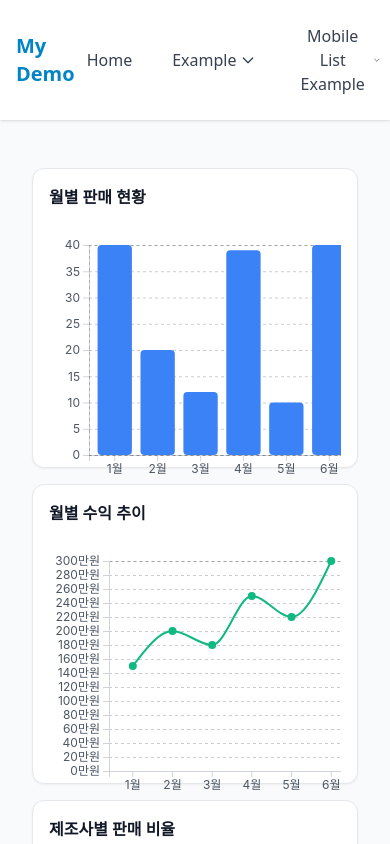
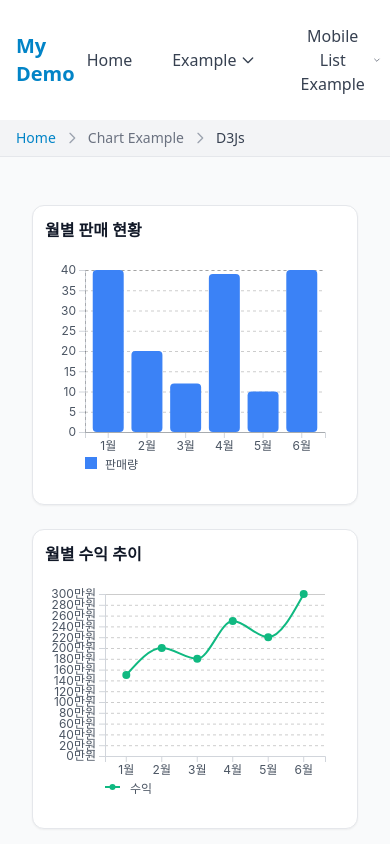
Before and after one commit to code-zeronine/vue_example, a Vue app: page /d3-js in a window 390 px wide. Shown: the top 844 px of the page. Built offline with nearby package versions, Linux system fonts and the light colour scheme.

Commit message:
feat: integrate chartjs-plugin-datalabels for enhanced data visualization and update chart components for improved responsiveness

```diff
--- a/package.json
+++ b/package.json
@@ -17,6 +17,7 @@
     "@vue/babel-preset-jsx": "^1.4.0",
     "apexcharts": "^4.5.0",
     "chart.js": "^4.4.8",
+    "chartjs-plugin-datalabels": "^2.2.0",
     "d3": "^7.9.0",
     "glob": "^11.0.1",
     "highcharts": "^12.2.0",
--- a/src/App.vue
+++ b/src/App.vue
@@ -56,7 +56,8 @@
                   <path stroke-linecap="round" stroke-linejoin="round" stroke-width="2" d="M19 9l-7 7-7-7" />
                 </svg>
               </button>
-              <div class="absolute left-0 w-48 rounded-b-md shadow-lg bg-gray-100 dark:bg-gray-700 ring-1 ring-black ring-opacity-5 invisible group-hover:visible">
+              <div class="absolute left-0 w-48 rounded-b-md shadow-lg bg-gray-100 dark:bg-gray-700 ring-1 ring-black ring-opacity-5 invisible group-hover:visible"
+                   style="z-index: 1000;">
                 <router-link to="/echart-js" class="block px-4 py-2 text-sm text-gray-700 dark:text-gray-200 hover:bg-gray-200 dark:hover:bg-gray-600">
                   EchartJS
                 </router-link>
@@ -83,7 +84,8 @@
                   <path stroke-linecap="round" stroke-linejoin="round" stroke-width="2" d="M19 9l-7 7-7-7" />
                 </svg>
               </button>
-              <div class="absolute left-0 w-56 rounded-b-md shadow-lg bg-gray-100 dark:bg-gray-700 ring-1 ring-black ring-opacity-5 invisible group-hover:visible">
+              <div class="absolute left-0 w-56 rounded-b-md shadow-lg bg-gray-100 dark:bg-gray-700 ring-1 ring-black ring-opacity-5 invisible group-hover:visible"
+                   style="z-index: 1000;">
                 <router-link to="/architecture" class="block px-4 py-2 text-sm text-gray-700 dark:text-gray-200 hover:bg-gray-200 dark:hover:bg-gray-600">
                   소프트웨어 구성도
                 </router-link>
@@ -113,6 +115,29 @@
       </nav>
     </header>
 
+    <!-- Breadcrumb -->
+    <div class="bg-gray-100 dark:bg-gray-800 border-b border-gray-200 dark:border-gray-700">
+      <div class="container mx-auto px-4 py-2">
+        <div class="flex items-center space-x-2 text-sm">
+          <router-link to="/" class="text-primary-600 dark:text-primary-400 hover:text-primary-700 dark:hover:text-primary-300">
+            Home
+          </router-link>
+          <template v-if="currentRoute.meta.breadcrumb">
+            <svg class="w-4 h-4 text-gray-400" fill="none" stroke="currentColor" viewBox="0 0 24 24">
+              <path stroke-linecap="round" stroke-linejoin="round" stroke-width="2" d="M9 5l7 7-7 7" />
+            </svg>
+            <template v-if="currentRoute.meta.parent">
+              <span class="text-gray-500 dark:text-gray-400">{{ currentRoute.meta.parent }}</span>
+              <svg class="w-4 h-4 text-gray-400" fill="none" stroke="currentColor" viewBox="0 0 24 24">
+                <path stroke-linecap="round" stroke-linejoin="round" stroke-width="2" d="M9 5l7 7-7 7" />
+              </svg>
+            </template>
+            <span class="text-gray-700 dark:text-gray-200">{{ currentRoute.meta.breadcrumb }}</span>
+          </template>
+        </div>
+      </div>
+    </div>
+
     <main class="container mx-auto px-4 py-8">
       <router-view />
     </main>
@@ -120,13 +145,86 @@
 </template>
 
 <script setup lang="ts">
-import { onMounted } from 'vue'
+import { onMounted, computed } from 'vue'
 import { useThemeStore } from './stores/theme'
+import { useRoute } from 'vue-router'
 import ThemeToggle from './components/ThemeToggle.vue'
 
 const themeStore = useThemeStore()
+const route = useRoute()
+
+const currentRoute = computed(() => {
+  const path = route.path
+  const meta = {
+    breadcrumb: '',
+    parent: ''
+  }
+
+  // Define breadcrumb mapping
+  if (path === '/') {
+    meta.breadcrumb = 'Home'
+  } else if (path === '/counter') {
+    meta.breadcrumb = 'Counter'
+    meta.parent = 'Example'
+  } else if (path === '/vehicle-options') {
+    meta.breadcrumb = '차량옵션'
+    meta.parent = 'Mobile List Example'
+  } else if (path === '/used-car-status') {
+    meta.breadcrumb = '중고차 현황'
+    meta.parent = 'Mobile List Example'
+  } else if (path === '/echart-js') {
+    meta.breadcrumb = 'EchartJS'
+    meta.parent = 'Chart Example'
+  } else if (path === '/d3-js') {
+    meta.breadcrumb = 'D3Js'
+    meta.parent = 'Chart Example'
+  } else if (path === '/apex-charts-js') {
+    meta.breadcrumb = 'ApexCharts'
+    meta.parent = 'Chart Example'
+  } else if (path === '/highcharts-js') {
+    meta.breadcrumb = 'Highcharts'
+    meta.parent = 'Chart Example'
+  } else if (path === '/chartjs') {
+    meta.breadcrumb = 'ChartJs'
+    meta.parent = 'Chart Example'
+  } else if (path === '/architecture') {
+    meta.breadcrumb = '소프트웨어 구성도'
+    meta.parent = 'Architecture'
+  } else if (path === '/mobile-app-architecture') {
+    meta.breadcrumb = '모바일 앱 구성도'
+    meta.parent = 'Architecture'
+  } else if (path === '/mobile-web-architecture') {
+    meta.breadcrumb = '모바일 웹 구성도'
+    meta.parent = 'Architecture'
+  } else if (path === '/pc-web-architecture') {
+    meta.breadcrumb = 'PC 웹 구성도'
+    meta.parent = 'Architecture'
+  } else if (path === '/about') {
+    meta.breadcrumb = 'About'
+  }
+
+  return {
+    path,
+    meta
+  }
+})
 
 onMounted(() => {
   themeStore.initTheme()
 })
 </script>
+
+<style scoped>
+.group:hover {
+  z-index: 50;
+}
+
+.group > div {
+  transform: translateY(0);
+  transition: transform 0.2s ease-out, visibility 0.2s ease-out;
+}
+
+.group:hover > div {
+  transform: translateY(1px);
+}
+</style>
--- a/src/views/D3Js.vue
+++ b/src/views/D3Js.vue
@@ -3,19 +3,25 @@
     <!-- 바 차트 -->
     <div class="chart-container">
       <h3 class="chart-title">월별 판매 현황</h3>
-      <svg ref="barChartRef" class="d3-chart"></svg>
+      <div class="chart-wrapper">
+        <svg ref="barChartRef" class="d3-chart"></svg>
+      </div>
     </div>
 
     <!-- 라인 차트 -->
     <div class="chart-container">
       <h3 class="chart-title">월별 수익 추이</h3>
-      <svg ref="lineChartRef" class="d3-chart"></svg>
+      <div class="chart-wrapper">
+        <svg ref="lineChartRef" class="d3-chart"></svg>
+      </div>
     </div>
 
     <!-- 파이 차트 -->
     <div class="chart-container">
       <h3 class="chart-title">제조사별 판매 비율</h3>
-      <svg ref="pieChartRef" class="d3-chart"></svg>
+      <div class="chart-wrapper">
+        <svg ref="pieChartRef" class="d3-chart"></svg>
+      </div>
     </div>
   </div>
 </template>
@@ -71,14 +77,14 @@ const renderBarChart = () => {
   d3.selectAll('.chart-tooltip').remove()
 
   // 컨테이너 크기 가져오기
-  const container = d3.select(barChartRef.value.parentElement as HTMLElement)
-  const containerWidth = parseInt(container.style('width'), 10) || 300
-  const containerHeight = parseInt(container.style('height'), 10) || 400
+  const wrapper = d3.select(barChartRef.value.parentElement as HTMLElement)
+  const containerWidth = wrapper.node()?.getBoundingClientRect().width || 300
+  const containerHeight = wrapper.node()?.getBoundingClientRect().height || 400
 
   // SVG 크기 설정
   const margin = { top: 20, right: 20, bottom: 30, left: 40 }
   const width = containerWidth - margin.left - margin.right
-  const height = containerHeight - margin.top - margin.bottom - 40 // 제목 공간 확보
+  const height = containerHeight - margin.top - margin.bottom - 30 // 범례를 위한 공간 확보
 
   // 기존 차트 제거
   d3.select(barChartRef.value).selectAll('*').remove()
@@ -171,6 +177,25 @@ const renderBarChart = () => {
         .duration(500)
         .style('opacity', 0)
     })
+
+  // 범례 추가
+  const legend = svg.append('g')
+    .attr('class', 'legend')
+    .attr('transform', `translate(${margin.left},${height + margin.top + 25})`)
+
+  legend.append('rect')
+    .attr('x', 0)
+    .attr('width', 12)
+    .attr('height', 12)
+    .attr('fill', '#3B82F6')
+
+  legend.append('text')
+    .attr('x', 20)
+    .attr('y', 9)
+    .text('판매량')
+    .style('font-size', '12px')
+    .style('font-family', "'Inter', sans-serif")
+    .attr('alignment-baseline', 'middle')
 }
 
 const renderLineChart = () => {
@@ -180,14 +205,14 @@ const renderLineChart = () => {
   d3.selectAll('.chart-tooltip').remove()
 
   // 컨테이너 크기 가져오기
-  const container = d3.select(lineChartRef.value.parentElement as HTMLElement)
-  const containerWidth = parseInt(container.style('width'), 10) || 300
-  const containerHeight = parseInt(container.style('height'), 10) || 400
+  const wrapper = d3.select(lineChartRef.value.parentElement as HTMLElement)
+  const containerWidth = wrapper.node()?.getBoundingClientRect().width || 300
+  const containerHeight = wrapper.node()?.getBoundingClientRect().height || 400
 
   // SVG 크기 설정
   const margin = { top: 20, right: 20, bottom: 30, left: 60 }
   const width = containerWidth - margin.left - margin.right
-  const height = containerHeight - margin.top - margin.bottom - 40
+  const height = containerHeight - margin.top - margin.bottom - 30 // 범례를 위한 공간 확보
 
   // 기존 차트 제거
   d3.select(lineChartRef.value).selectAll('*').remove()
@@ -293,6 +318,33 @@ const renderLineChart = () => {
         .duration(500)
         .style('opacity', 0)
     })
+
+  // 범례 추가
+  const legend = svg.append('g')
+    .attr('class', 'legend')
+    .attr('transform', `translate(${margin.left},${height + margin.top + 25})`)
+
+  legend.append('line')
+    .attr('x1', 0)
+    .attr('y1', 6)
+    .attr('x2', 15)
+    .attr('y2', 6)
+    .attr('stroke', '#10B981')
+    .attr('stroke-width', 2)
+
+  legend.append('circle')
+    .attr('cx', 7.5)
+    .attr('cy', 6)
+    .attr('r', 3)
+    .attr('fill', '#10B981')
+
+  legend.append('text')
+    .attr('x', 25)
+    .attr('y', 9)
+    .text('수익')
+    .style('font-size', '12px')
+    .style('font-family', "'Inter', sans-serif")
+    .attr('alignment-baseline', 'middle')
 }
 
 const renderPieChart = () => {
@@ -302,16 +354,15 @@ const renderPieChart = () => {
   d3.selectAll('.chart-tooltip').remove()
 
   // 컨테이너 크기 가져오기
-  const container = d3.select(pieChartRef.value.parentElement as HTMLElement)
-  const containerWidth = parseInt(container.style('width'), 10) || 300
-  const containerHeight = parseInt(container.style('height'), 10) || 400
+  const wrapper = d3.select(pieChartRef.value.parentElement as HTMLElement)
+  const containerWidth = wrapper.node()?.getBoundingClientRect().width || 300
+  const containerHeight = wrapper.node()?.getBoundingClientRect().height || 400
 
   // SVG 크기 설정
-  const margin = { top: 40, right: 40, bottom: 40, left: 40 }
+  const margin = { top: 20, right: 120, bottom: 20, left: 20 } // 오른쪽 여백 증가
   const width = containerWidth - margin.left - margin.right
-  const height = containerHeight - margin.top - margin.bottom - 40
-  // 파이 차트 크기를 전체의 80%로 조정
-  const radius = Math.min(width, height) * 0.4
+  const height = containerHeight - margin.top - margin.bottom
+  const radius = Math.min(width, height) * 0.45
 
   // 기존 차트 제거
   d3.select(pieChartRef.value).selectAll('*').remove()
@@ -394,6 +445,31 @@ const renderPieChart = () => {
     .style('font-size', '12px')
     .style('font-family', "'Inter', sans-serif")
     .text(d => `${Math.round(d.data.value / d3.sum(pieData.value, d => d.value) * 100)}%`)
+
+  // 범례 추가
+  const legend = svg.append('g')
+    .attr('class', 'legend')
+    .attr('transform', `translate(${radius + 40},-${height/2 - 20})`)
+
+  const legendItems = legend.selectAll('.legend-item')
+    .data(pieData.value)
+    .enter()
+    .append('g')
+    .attr('class', 'legend-item')
+    .attr('transform', (d, i) => `translate(0,${i * 25})`)
+
+  legendItems.append('rect')
+    .attr('width', 12)
+    .attr('height', 12)
+    .attr('fill', d => color(d.label))
+
+  legendItems.append('text')
+    .attr('x', 20)
+    .attr('y', 9)
+    .text(d => `${d.label} (${Math.round(d.value / d3.sum(pieData.value, d => d.value) * 100)}%)`)
+    .style('font-size', '12px')
+    .style('font-family', "'Inter', sans-serif")
+    .attr('alignment-baseline', 'middle')
 }
 
 // 리사이즈 핸들러
@@ -445,16 +521,30 @@ watch([barData, lineData, pieData], () => {
 }
 
 .chart-container {
-  @apply bg-white dark:bg-gray-800 rounded-xl shadow-sm border border-gray-200 dark:border-gray-700 p-4 sm:p-6;
+  @apply bg-white dark:bg-gray-800 rounded-xl shadow-sm border border-gray-200 dark:border-gray-700;
   height: 400px;
+  padding: 1rem;
+  display: flex;
+  flex-direction: column;
 }
 
 .chart-title {
-  @apply text-lg font-semibold text-gray-900 dark:text-white mb-4;
+  @apply text-lg font-semibold text-gray-900 dark:text-white;
+  margin-bottom: 0.75rem;
+  flex-shrink: 0;
+}
+
+.chart-wrapper {
+  position: relative;
+  flex: 1;
+  min-height: 0;
+  width: 100%;
+  height: calc(100% - 2.5rem); /* 제목 높이와 마진을 제외한 높이 */
 }
 
 .d3-chart {
-  @apply w-full h-full;
+  width: 100%;
+  height: 100%;
 }
 
 /* D3 차트 요소 스타일링 */
@@ -517,21 +607,38 @@ watch([barData, lineData, pieData], () => {
 
 /* 모바일 최적화 */
 @media (max-width: 640px) {
-  .charts-grid {
-    gap: 1rem;
-  }
-
   .chart-container {
     height: 300px;
+    padding: 0.75rem;
   }
 
   .chart-title {
     @apply text-base;
+    margin-bottom: 0.5rem;
+  }
+
+  .chart-wrapper {
+    height: calc(100% - 2rem); /* 모바일에서 제목 높이와 마진 조정 */
   }
 
   :deep(.x-axis text),
   :deep(.y-axis text) {
     font-size: 10px;
   }
+
+  :deep(.legend text) {
+    font-size: 10px;
+  }
+}
+
+/* 범례 스타일링 */
+:deep(.legend text) {
+  @apply fill-gray-600 dark:fill-gray-400;
+}
+
+:deep(.dark) {
+  .legend text {
+    @apply fill-gray-400;
+  }
 }
 </style>
```
Also changed, not shown: src/views/ChartJsView.vue (+71 -8 lines), src/views/HighchartsJs.vue (+104 -36 lines), 1 other file (tests, documents, lock files or other folders).
